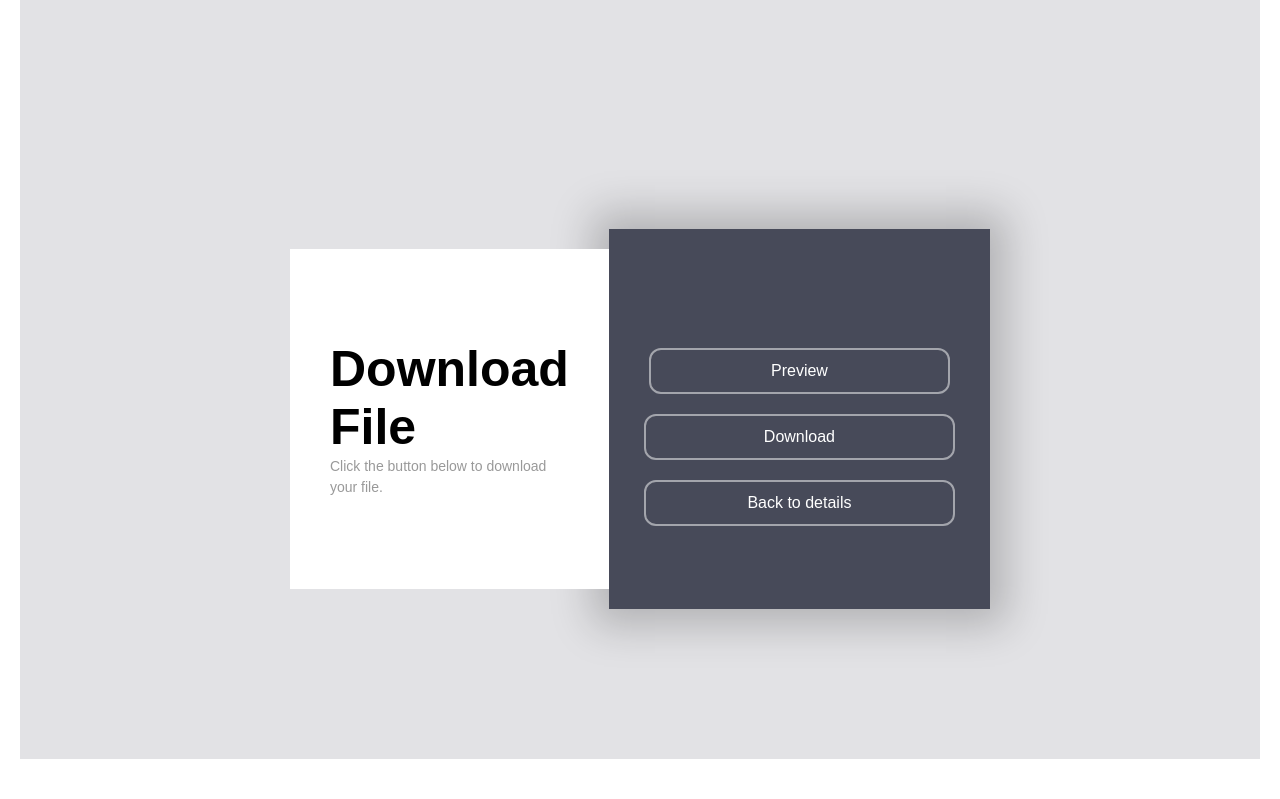
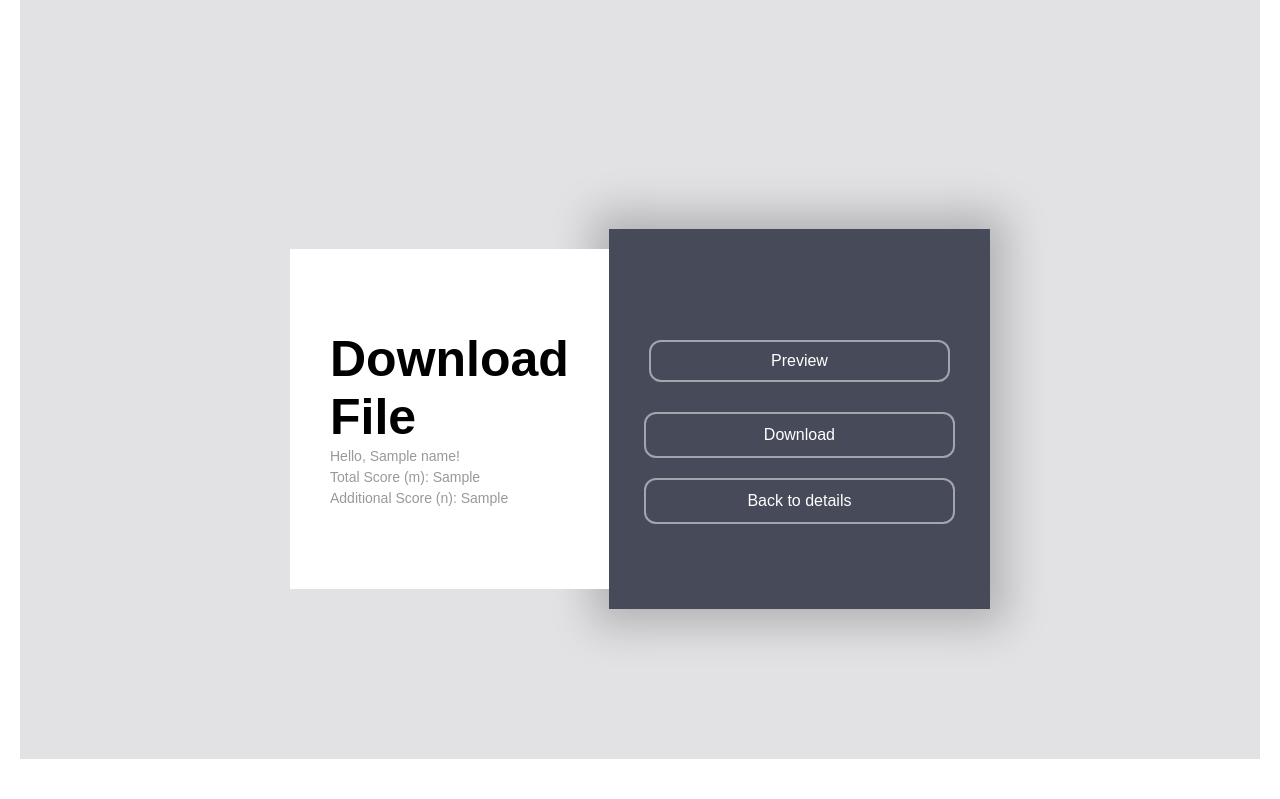
Before and after one commit to Roobika-M/self_appraisal, a Flask app: template templates/download.html in a window 1280 px wide. Shown: the part 41-840 px from the top of the page. Run offline with Flask 3, Linux system fonts and the light colour scheme; the template is opened without the code that fills it: most values are stand-ins (such as "Sample title", 1, 10 or a date in 2020); some libraries are stand-ins or nearby versions; some web fonts are replaced.

Commit message:
slowly we're getting there

```diff
--- a/app.py
+++ b/app.py
@@ -174,7 +174,8 @@ def download(file_type):
 
 @app.route('/download_path')
 def download_path():
-    return render_template("download.html")
+    global staffname, m, n
+    return render_template("download.html", name=staffname, m=m, n=n)
 
 
 def convert_docx_to_pdf(docx_path, pdf_path):
@@ -200,6 +201,9 @@ def processing(excel_path,staffname):
     doc_path = "template.docx"
     doc = Document(doc_path)
     name = staffname
+    global m, n  # Declare m and n as global variables
+    m = 0
+    n = 0
 ######################################################################################################
     df_journal = pd.read_excel(excel_path, sheet_name="Journal Publication", skiprows=5)
 
--- a/templates/download.html
+++ b/templates/download.html
@@ -77,6 +77,7 @@
             align-items: center;
             margin-top: 15px;
             width: 100%;
+            position: relative;
         }
 
         .download-btn {
@@ -99,13 +100,18 @@
             background: rgba(255, 255, 255, 0.2);
         }
 
+        /* Fix for dropdown - Ensure it shows on hover */
+        .download-btn {
+            position: relative;
+        }
+
         .dropdown {
             display: none;
             position: absolute;
             background: #474A59;
             border: 2px solid rgba(255, 255, 255, 0.5);
             border-radius: 8px;
-            min-width: 13px;
+            min-width: 150px;
             box-shadow: 0 8px 16px rgba(0, 0, 0, 0.2);
             z-index: 1;
             top: 100%;
@@ -150,7 +156,7 @@
         }
 
         #filePreview {
-            display: none; /* Hidden until preview button is clicked */
+            display: none;
             width: 100%;
             max-height: 200px;
             overflow: auto;
@@ -184,29 +190,37 @@
         <div class="container">
             <div class="left">
                 <div class="login">Download File</div>
-                <div class="eula">Click the button below to download your file.</div>
+                <div class="eula">
+                    Hello, {{ name }}! <br>
+                    Total Score (m): {{ m }} <br>
+                    Additional Score (n): {{ n }}
+                </div>
             </div>
             <div class="right">
                 <div class="button-wrap">
-                    <button class="download-btn" onclick="previewWordFile()">Preview</button>
+                    <button class="preview-btn" onclick="previewWordFile()">Preview</button>
                     <div id="filePreview">
                         <p>No file preview available yet.</p>
                     </div>
-                    <div class="download-btn">Download
+
+                    <div class="download-btn">
+                        Download
                         <div class="dropdown">
                             <a onclick="downloadFile('docx')">Download as Word</a>
                             <a onclick="downloadFile('pdf')">Download as PDF</a>
                         </div>
                     </div>
+
                     <a class="download-btn" href="{{ url_for('upload') }}">Back to details</a>
                 </div>
             </div>
         </div>
     </div>
+
     <script src="https://cdnjs.cloudflare.com/ajax/libs/mammoth/1.4.2/mammoth.browser.min.js"></script>
     <script>
         function previewWordFile() {
-            document.getElementById("filePreview").style.display = "block"; // Show preview area
+            document.getElementById("filePreview").style.display = "block";
             fetch("/download/preview")
                 .then(response => {
                     if (!response.ok) {
@@ -228,7 +242,7 @@
         }
 
         function downloadFile(type) {
-            window.location.href = `/download/${type}`; // Dynamic URL with file type
+            window.location.href = `/download/${type}`;
         }
     </script>
 </body>
```
Also changed, not shown: 2 other files.
